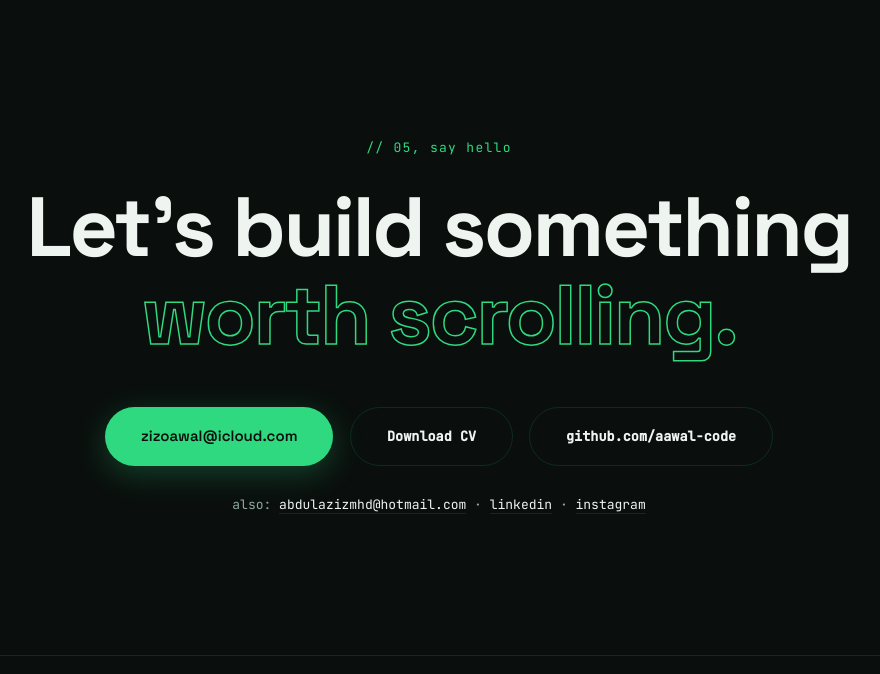
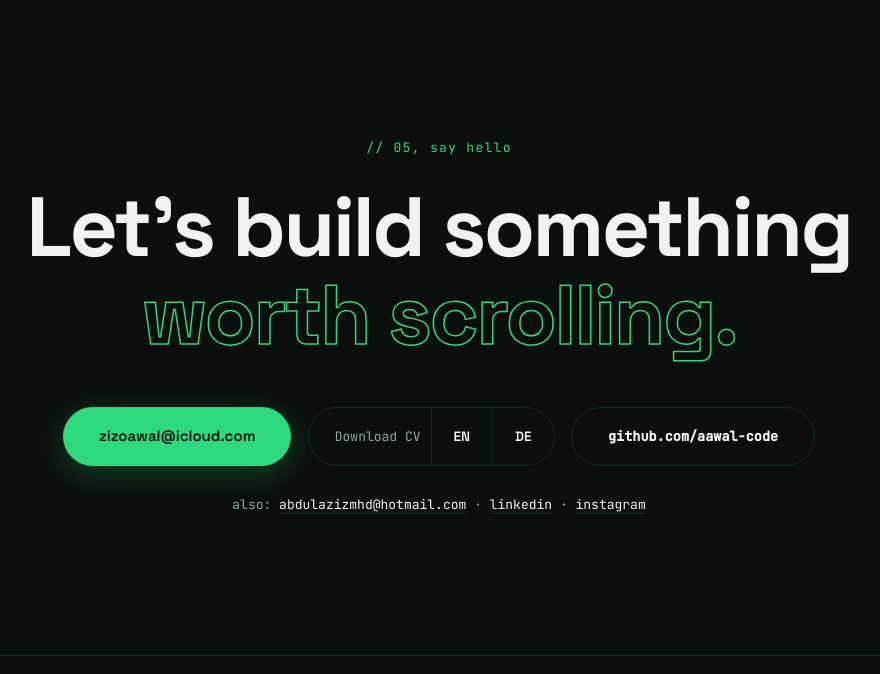
Before and after one commit to aawal-code/aawal-code.github.io, a plain HTML site: page index.html in a window 1280 px wide. Shown: the part 4409-5083 px from the top of the page, without its empty margins (201-1081 px from the left). Drawn offline with Linux system fonts and the light colour scheme.

Commit message:
Add German CV with EN/DE download switcher

```diff
--- a/css/style.css
+++ b/css/style.css
@@ -289,6 +289,33 @@ a { color: inherit; text-decoration: none; }
 .btn-ghost:hover { border-color: var(--green-bright); transform: translateY(-3px); }
 .btn-lg { padding: 17px 36px; }
 
+
+/* ---------- CV language switch ---------- */
+.cv-dl {
+  display: inline-flex; align-items: stretch;
+  border: 1px solid var(--line); border-radius: 999px;
+  overflow: hidden;
+  transition: border-color 0.25s;
+}
+.cv-dl:hover { border-color: var(--green-bright); }
+.cv-dl-label {
+  display: inline-flex; align-items: center;
+  padding: 0 10px 0 26px;
+  color: var(--muted); font-size: 13px;
+}
+.cv-dl a {
+  display: inline-flex; align-items: center; justify-content: center;
+  padding: 17px 22px;
+  color: var(--paper); font-size: 13.5px; font-weight: 600;
+  border-left: 1px solid var(--line);
+  transition: background 0.25s, color 0.25s;
+}
+.cv-dl a:hover { background: rgba(47,217,127,0.12); color: var(--green-bright); }
+@media (max-width: 480px) {
+  .cv-dl a { padding: 14px 18px; }
+  .cv-dl-label { padding: 0 8px 0 18px; }
+}
+
 /* ---------- marquee ---------- */
 .marquee {
   border-top: 1px solid var(--line);
--- a/index.html
+++ b/index.html
@@ -277,7 +277,11 @@
       <h2 class="contact-title reveal">Let's build something<br /><span class="accent-outline">worth scrolling.</span></h2>
       <div class="contact-actions reveal">
         <a class="btn btn-primary btn-lg" href="mailto:zizoawal@icloud.com" data-hover>zizoawal@icloud.com</a>
-        <a class="btn btn-ghost btn-lg mono" href="assets/Abdulaziz-Awal-CV.pdf" download data-hover>Download CV</a>
+        <div class="cv-dl reveal" role="group" aria-label="Download CV, choose language">
+          <span class="cv-dl-label mono">Download CV</span>
+          <a href="assets/Abdulaziz-Awal-CV.pdf" download data-hover aria-label="Download CV in English">EN</a>
+          <a href="assets/Abdulaziz-Awal-CV-DE.pdf" download data-hover aria-label="Download CV in German">DE</a>
+        </div>
         <a class="btn btn-ghost btn-lg mono" href="https://github.com/aawal-code" target="_blank" rel="noopener" data-hover>github.com/aawal-code</a>
       </div>
       <p class="contact-alt mono reveal">also:
```
Also changed, not shown: 1 other file.
